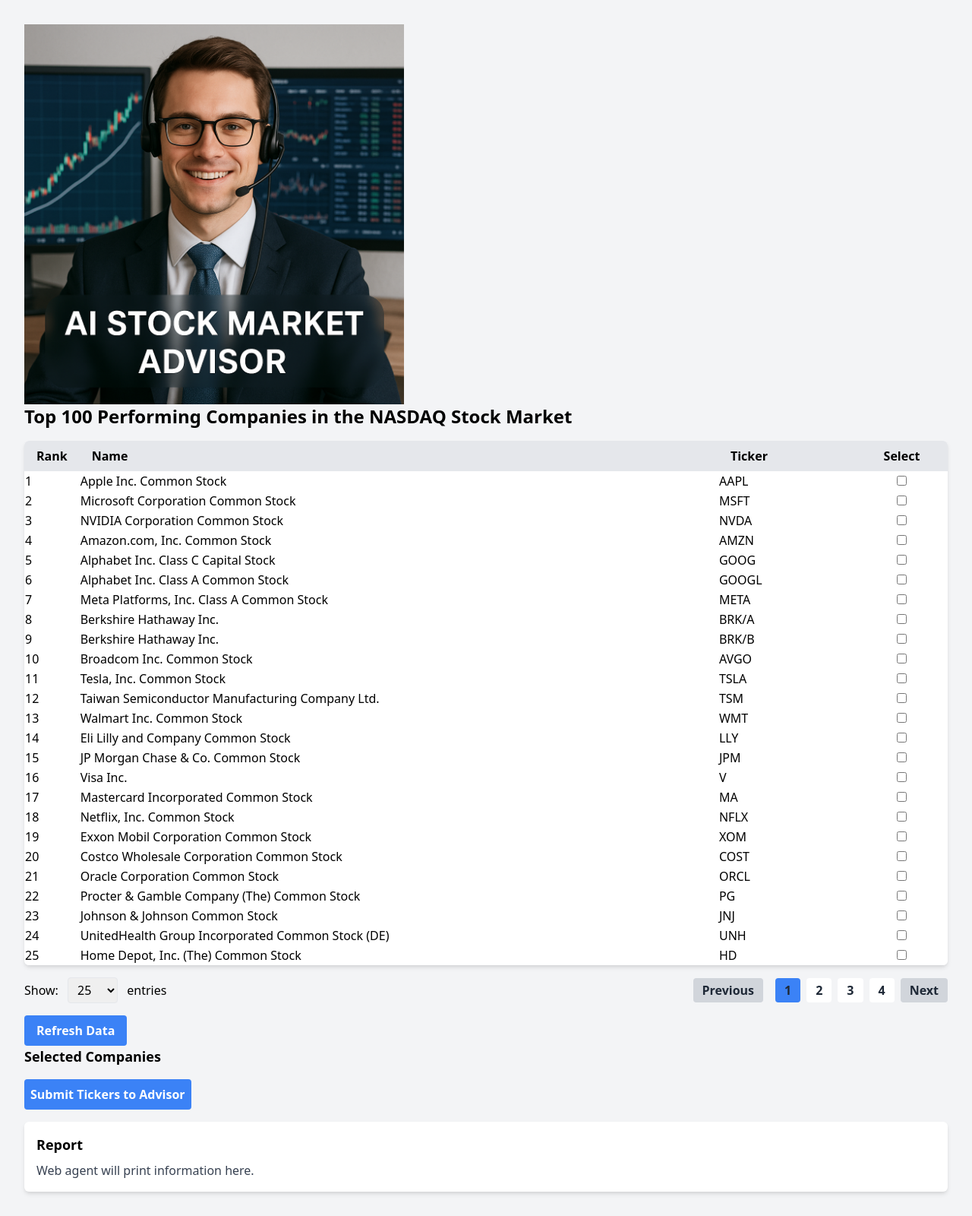
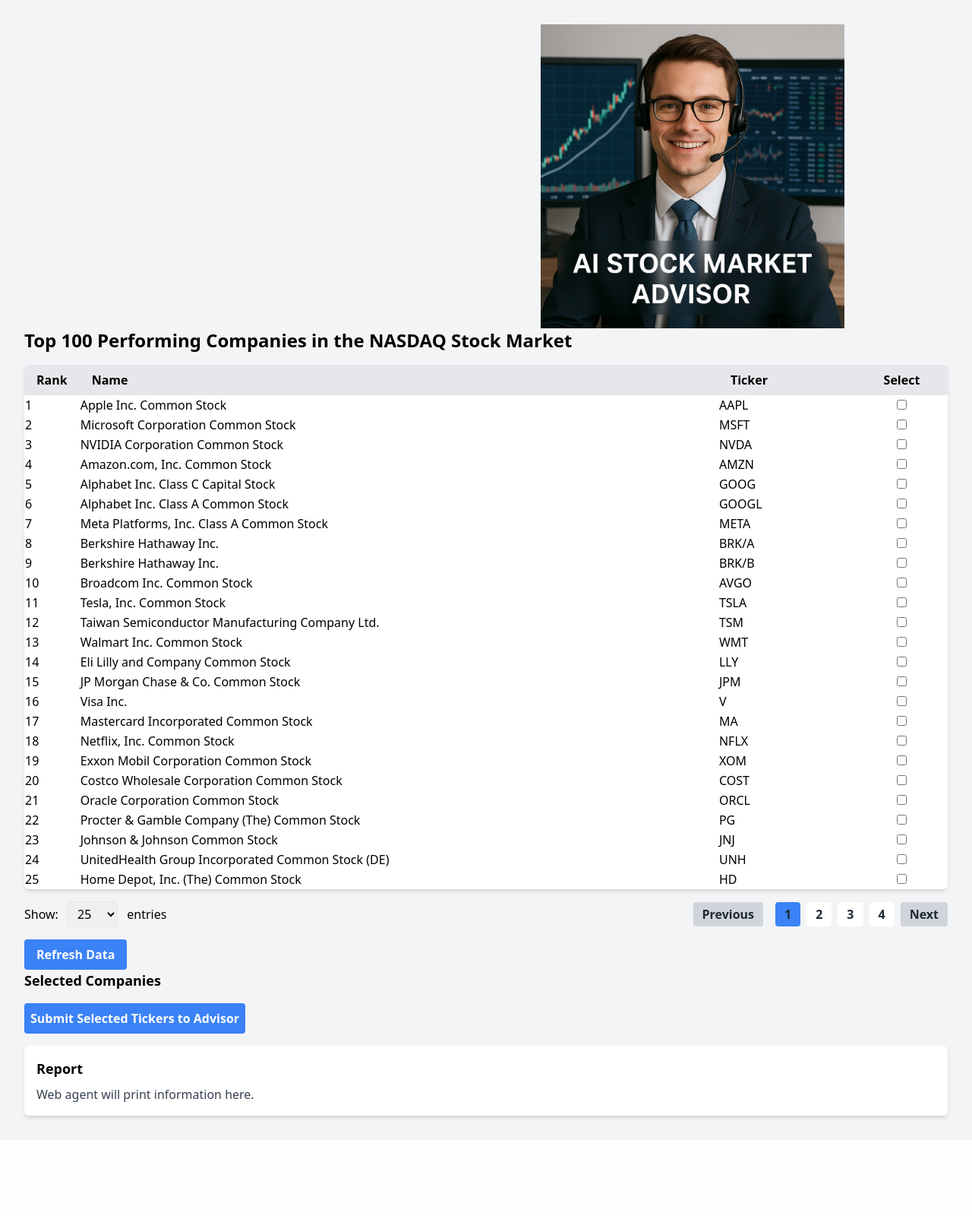
Before and after one commit to AhmedAyman22/Stock-Tracker-Web-Agent-Advisor, a Flask app: page / in a window 1280 px wide. Shown: the whole page at 76% size. After the commit the page ends 1476 px from the top, so only its background shows below. Run offline with Flask 3, Linux system fonts and the light colour scheme.

Commit message:
Web App Infrastructure working, awaiting AI web agent integration

```diff
--- a/app/templates/index.html
+++ b/app/templates/index.html
@@ -21,7 +21,8 @@
         }
     </style>
 </head>
-<img src="./assets/option1.png" width="500" height="500">
+
+<img src="{{ url_for('static', filename='assets/option1.png') }}" style=" top:5%;  transform: translate(170%)" width="400" height="400">
 
 <body class="bg-gray-100 p-8">
     <h1 class="text-2xl font-bold mb-4">Top 100 Performing Companies in the NASDAQ Stock Market</h1>
@@ -66,7 +67,7 @@
     </div>
 
     <button id="submitButton" class="bg-blue-500 hover:bg-blue-700 text-white font-bold py-2 px-2 rounded">
-        Submit Tickers to Advisor
+        Submit Selected Tickers to Advisor
     </button>
 
     <div id="report" class="mt-4 p-4 bg-white shadow-md rounded-md">
@@ -78,6 +79,7 @@
         const companyTableBody = document.getElementById('companyTableBody');
         const selectedCompaniesList = document.getElementById('selectedCompanies');
         const refreshButton = document.getElementById('refreshButton');
+        const submitButton = document.getElementById('submitButton');
         const reportDiv = document.getElementById('report');
         const reportText = document.getElementById('reportText');
         const itemsPerPageSelect = document.getElementById('itemsPerPage');
```
Also changed, not shown: app/app.py (+1 -40 lines), app/static/assets/option1.png (added), app/static/assets/option2.png (added), app/static/option1.png (renamed from app/templates/assets/option1.png), 1 other file.
